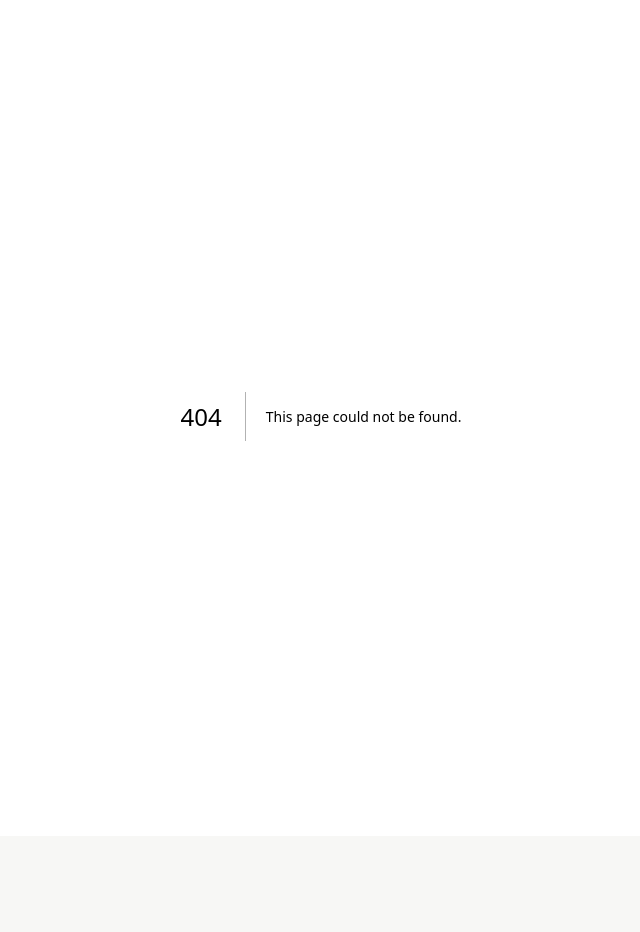
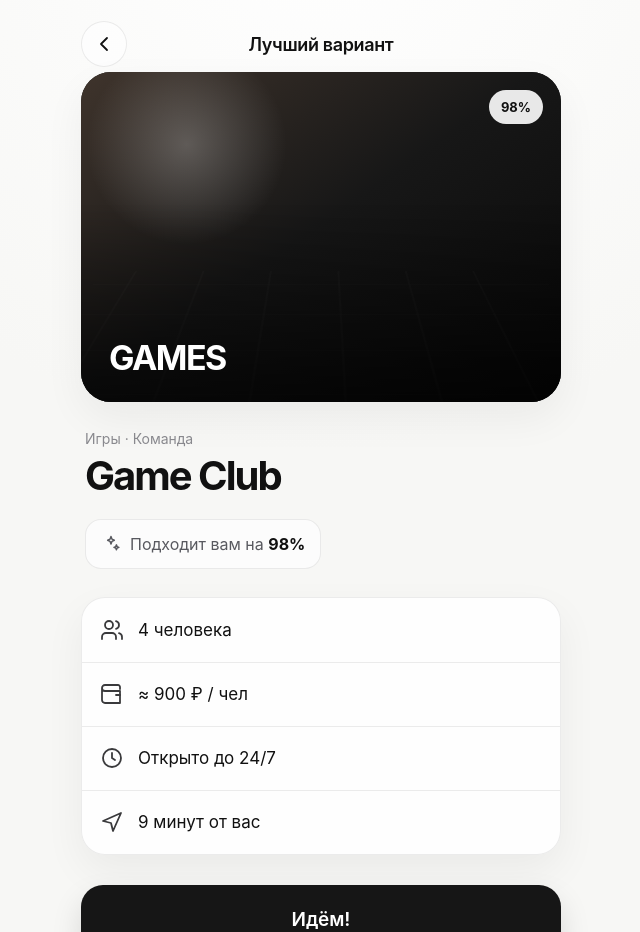
Before and after one commit to richmanstudio/kudaidem, a Next.js app: page /result in a window 1280 px wide. Before the commit this address had no page. Shown: the top 932 px of the page, without its empty margins (319-959 px from the left). Before the commit the page ends 836 px from the top, so only its background shows below. Built offline with nearby package versions, Linux system fonts and the light colour scheme.

Commit message:
build recommendation result screen

```diff
--- /dev/null
+++ b/app/result/page.tsx
@@ -0,0 +1,28 @@
+import Link from "next/link";
+import { Topbar } from "@/components/topbar";
+import { Clock, Navigation, Sparkles, Users, Wallet } from "@/components/icons";
+import { rankPlaces } from "@/lib/recommend";
+import type { Budget, Mood } from "@/lib/types";
+
+type Props = { searchParams: Promise<Record<string, string | string[] | undefined>> };
+
+export default async function ResultPage({ searchParams }: Props) {
+  const sp = await searchParams;
+  const city = typeof sp.city === "string" ? sp.city : "Хабаровск";
+  const party = Number(typeof sp.party === "string" ? sp.party : 4) || 4;
+  const mood = (typeof sp.mood === "string" ? sp.mood : "fun") as Mood;
+  const budget = (typeof sp.budget === "string" ? sp.budget : "mid") as Budget;
+  const index = Math.max(0, Number(typeof sp.i === "string" ? sp.i : 0) || 0);
+  const ranked = rankPlaces({ city, party, mood, budget });
+  const place = ranked[index % ranked.length];
+  const nextIndex = (index + 1) % ranked.length;
+  const base = new URLSearchParams({ city, party: String(party), mood, budget });
+
+  return <div className="screen">
+    <Topbar title="Лучший вариант" />
+    <div className="place-visual"><div className="visual-lines"/><div className="visual-tag">{place.match}%</div><div className="visual-word">{place.accent}</div></div>
+    <section className="result-copy"><div className="eyebrow">{place.category}</div><h1>{place.name}</h1><div className="match"><Sparkles width={20}/><span>Подходит вам на <strong>{place.match}%</strong></span></div></section>
+    <div className="stats"><div className="stat"><Users/> {party} человека</div><div className="stat"><Wallet/> ≈ {place.price.toLocaleString("ru-RU")} ₽ / чел</div><div className="stat"><Clock/> Открыто до {place.closesAt}</div><div className="stat"><Navigation/> {place.travelMinutes} минут от вас</div></div>
+    <div className="button-row bottom-action"><Link className="primary-button" href={`/place/${place.id}?${base.toString()}`}>Идём!</Link><Link className="secondary-button" href={`/result?${base.toString()}&i=${nextIndex}`}>Другой вариант</Link></div>
+  </div>;
+}
```
